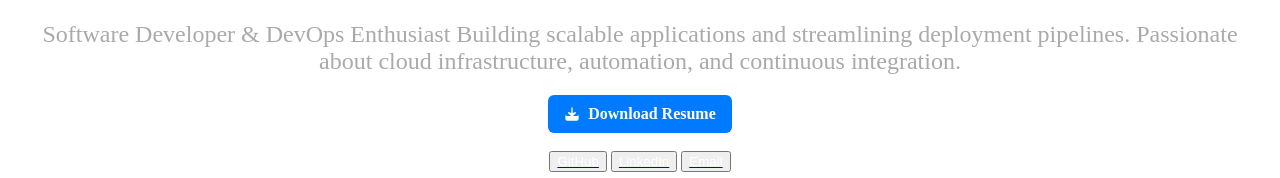
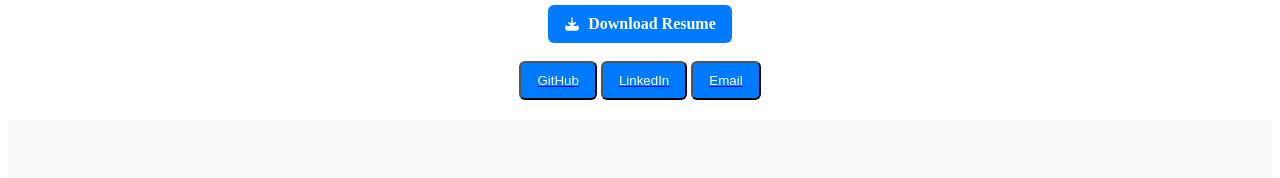
Before and after one commit to FosterSetor9060/mon-portafolio, a plain HTML site: page index.html in a window 1280 px wide. Shown: the part 774-952 px from the top of the page. Drawn offline with Linux system fonts and the light colour scheme.

Commit message:
updated files

```diff
--- a/index.html
+++ b/index.html
@@ -51,7 +51,6 @@
                     Building scalable applications and streamlining deployment pipelines. Passionate about cloud infrastructure, automation, and continuous integration.
                     </p>
 
-
                     <!-- {/* Download Resume Button */} -->
                     <a href="https://drive.google.com/uc?export=download&id=1IkKKdrxkSd2X53ZW5HTItjFaw2Ue2zPL"
                         download
@@ -77,44 +76,44 @@
               <br>
 
               <br>
-            <div>
+
                 <!-- {/* GitHub Button */} -->
-                <Button variant="outline" size="icon" >
+                <Button size="icon" >
                   <a
                     href="https://github.com/FosterSetor9060"
                     target="_blank"
                     rel="noopener noreferrer"
                   >
-                    <Github className="size-5" />
-                    <span className="sr-only">GitHub</span>
+
+                    <span>GitHub</span>
                   </a>
                 </Button>
 
                 <!-- {/* LinkedIn Button */} -->
-                <Button variant="outline" size="icon">
+                <Button size="icon">
                   <a
                     href="https://www.linkedin.com/in/FosterSetor"
                     target="_blank"
                     rel="noopener noreferrer"
                   >
-                    <Linkedin className="size-5" />
-                    <span className="sr-only">LinkedIn</span>
+
+                    <span>LinkedIn</span>
                   </a>
                 </Button>
 
                 <!-- {/* Email Button */} -->
-                <Button variant="outline" size="icon">
+                <Button size="icon">
                   <a href="mailto:fostersetor6@gmail.com">
-                    <Mail className="size-5" />
-                    <span className="sr-only">Email</span>
+
+                    <span>Email</span>
                   </a>
                 </Button>
-        </div>
+
 
     </section>
 
     <section id="about" class="about-section">
-        <h1 class="section-title">About Me</h1S>
+        <h1 class="section-title">About Me</h1>
         <h3 class="sub-title">Skills & Expertise</h3>
         <div class="about-grid">
             <div class="skills-section">
--- a/style.css
+++ b/style.css
@@ -302,7 +302,7 @@ nav ul li a{
   background-image: linear-gradient(rgba(0, 0, 0, 0));
   text-align: center;
   justify-content: center;
-  padding: 120px 20px;
+  padding: 20px 20px;
   border-radius: 15px;
   position: relative;
   background-size: contain;
@@ -310,8 +310,8 @@ nav ul li a{
 }
 
 .hero img {
-  width: 250px;
-  height: 250px;
+  width: 260px;
+  height: 260px;
   border-radius: 50%;
   background: #444;
   padding: 10px;
@@ -346,24 +346,25 @@ nav ul li a{
   font-weight: bold;
 }
 
-.button-icon {
-    display: flex;
+button {
+    display: inline-flex;
     align-items: center;
     justify-content: center;
     background-color: #007bff;
-    width: 48px; /* Adjust size */
-    height: 48px;
-    border-radius: 50%;
-    /* border: 2px solid #ccc; */
+    width: auto; /* Adjust size */
+    height: auto;
+    border-radius: 6px;
+    padding: 10px 16px;
     transition: background 0.2s, transform 0.2s;
 }
 
-.button-icon:hover {
-    background: rgba(0, 0, 0, 0.1);
+button:hover {
+    background: #f1f1f1ff;
+    background-color: #000;
     transform: scale(1.1);
 }
 
-.button-icon a {
+button a {
     display: flex;
     align-items: center;
     justify-content: center;
```
Lines whose indentation alone changed are shown as unchanged.
